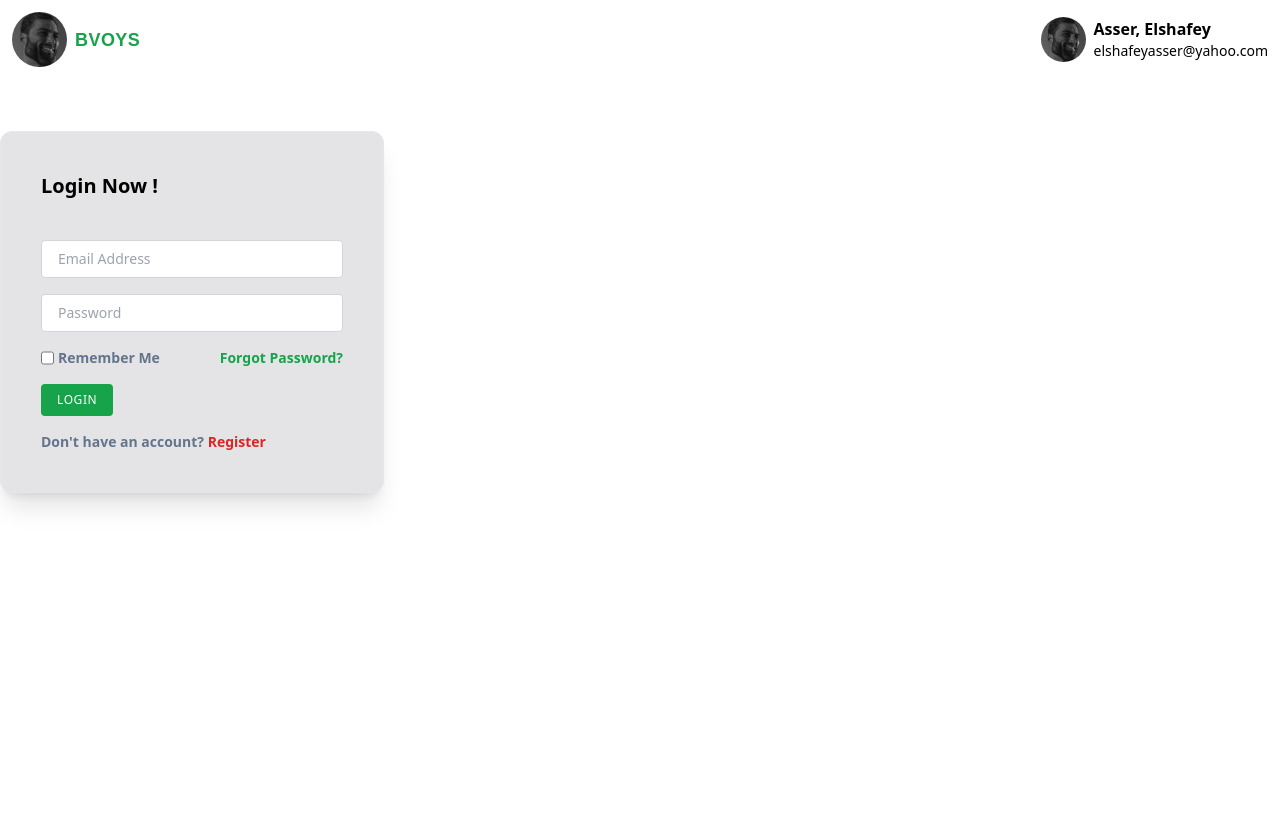
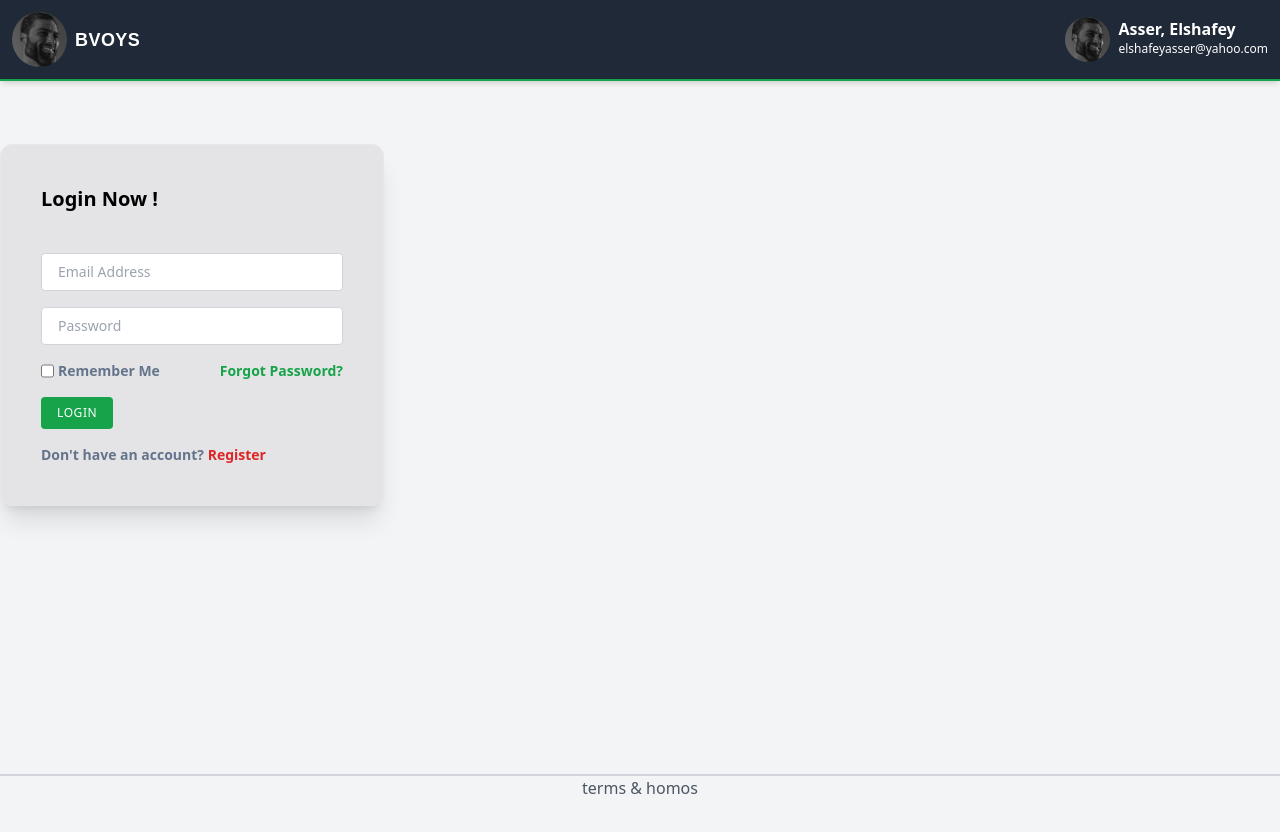
Before and after one commit to AsserElshafey/best-version-of-your-self, a Next.js app in the folder best-version-of-your-self/: page / in a window 1280 px wide. Shown: the top 832 px of the page. Before the commit the page ends 800 px from the top, so only its background shows below. Built offline with nearby package versions, Linux system fonts and the light colour scheme.

Commit message:
added footer & styling navbar

```diff
--- a/best-version-of-your-self/app/layout.jsx
+++ b/best-version-of-your-self/app/layout.jsx
@@ -1,5 +1,6 @@
 import '@/styles/globals.css';
 import Nav from '@/components/Nav';
+import Footer from '@/components/Footer';
 
 export const metadata = {
   title: "BVOYS",
@@ -9,11 +10,12 @@ export const metadata = {
 const Rootlayout = ({ children }) => {
   return (
     <html lang='en'>
-      <body>
-        <main>
-          <Nav />
+      <body className='bg-gray-100'>
+        <Nav />
+        <main className='pt-36'>
           {children}
         </main>
+        <Footer />
       </body>
     </html>
   )
--- a/best-version-of-your-self/app/page.jsx
+++ b/best-version-of-your-self/app/page.jsx
@@ -1,14 +1,12 @@
 
-import Nav from "@/components/Nav";
+
 import Login from "@/components/Login";
 
 
 const Home = () => {
   return (
     <div>
-      <div>
-        <Login />
-      </div>
+      <Login />
     </div>
   )
 }
--- /dev/null
+++ b/best-version-of-your-self/components/Footer.jsx
@@ -0,0 +1,14 @@
+
+const Footer = () => {
+  return (
+    <footer className="fixed bottom-0 w-full border-t-2 border-gray-300">
+      <span className="text-center">
+        <p className="text-gray-600">
+          terms & homos
+        </p>
+      </span>
+    </footer>
+  )
+}
+
+export default Footer
--- a/best-version-of-your-self/components/Nav.jsx
+++ b/best-version-of-your-self/components/Nav.jsx
@@ -10,22 +10,13 @@ const Nav = () => {
 
   const isLoggedin = true;
 
-  // const [providers, setProviders] = useState(null);
   const [toggleDropDown, setToggleDropDown] = useState(false);
 
-  // useEffect(() => {
-  //   const setUpProviders = async () => {
-  //     const response = await getProviders();
 
-  //     setProviders(response);
-  //   }
-
-  //   setUpProviders();
-  // }, [])
 
 
   return (
-    <nav className="flex-between w-full mb-16 pt-3 px-3">
+    <nav className="flex-between w-full py-3 px-3 bg-gray-800 border-b-2 border-green-600 shadow-md fixed">
       <Link href="/" className="flex gap-2 flex-center">
         <Image
           src='/images/gigachad.jpg'
@@ -54,8 +45,8 @@ const Nav = () => {
 
               />
               <span>
-                <p className="font-semibold">Asser, Elshafey</p>
-                <p className="font-light text-sm">elshafeyasser@yahoo.com</p>
+                <p className="font-semibold text-white">Asser, Elshafey</p>
+                <p className="text-white text-xs">elshafeyasser@yahoo.com</p>
               </span>
             </div>
 
@@ -69,11 +60,11 @@ const Nav = () => {
                   My Profile
                 </Link>
                 <Link
-                  href='/create-prompt'
+                  href='/my-habits'
                   className="dropdown_link"
                   onClick={() => setToggleDropDown(flase)}
                 >
-                  Create Prompt
+                  My Habits
                 </Link>
                 <button
                   type="button"
@@ -91,18 +82,13 @@ const Nav = () => {
           </div>
         ) : (
           <>
-            {providers &&
-              Object.values(providers).map((provider) => (
-                <button
+            <Link
               type="button"
-                  key={provider.name}
-                  onClick={() => signIn(provider.id)}
-                  className="black_btn"
+              href='/login'
+              className="green_btn"
             >
               Sign In
-                </button>
-              ))
-            }
+            </Link>
           </>
         )}
       </div>
@@ -130,11 +116,11 @@ const Nav = () => {
                   My Profile
                 </Link>
                 <Link
-                  href='/create-prompt'
+                  href='/my-habits'
                   className="dropdown_link"
                   onClick={() => setToggleDropDown(flase)}
                 >
-                  Create Prompt
+                  My Habits
                 </Link>
                 <button
                   type="button"
@@ -153,18 +139,13 @@ const Nav = () => {
 
         ) : (
           <>
-            {providers &&
-              Object.values(providers).map((provider) => (
-                <button
+            <Link
               type="button"
-                  key={provider.name}
-                  onClick={() => signIn(provider.id)}
-                  className="black_btn"
+              href='/login'
+              className="green_btn"
             >
               Sign In
-                </button>
-              ))
-            }
+            </Link>
           </>
         )
         }
--- a/best-version-of-your-self/styles/globals.css
+++ b/best-version-of-your-self/styles/globals.css
@@ -10,8 +10,16 @@
   }
 }
 
+body {
+  height: 10000px;
+}
+
 .black_btn {
   @apply rounded-full border border-black bg-black py-1.5 px-5 text-white transition-all hover:bg-white hover:text-black text-center text-sm font-inter flex items-center justify-center;
+}
+
+.green_btn {
+  @apply rounded-full border border-green-500 bg-green-500 py-1.5 px-5 text-white transition-all hover:bg-white hover:text-black text-center text-sm font-inter flex items-center justify-center shadow-xl;
 }
 
 .outline_btn {
@@ -27,7 +35,7 @@
 }
 
 .logo_text {
-  @apply max-sm:hidden font-satoshi font-semibold text-lg text-green-600 tracking-wide;
+  @apply font-satoshi font-semibold text-lg tracking-wide text-white;
 }
 
 .flex-center {
```
Lines whose indentation alone changed are shown as unchanged.
